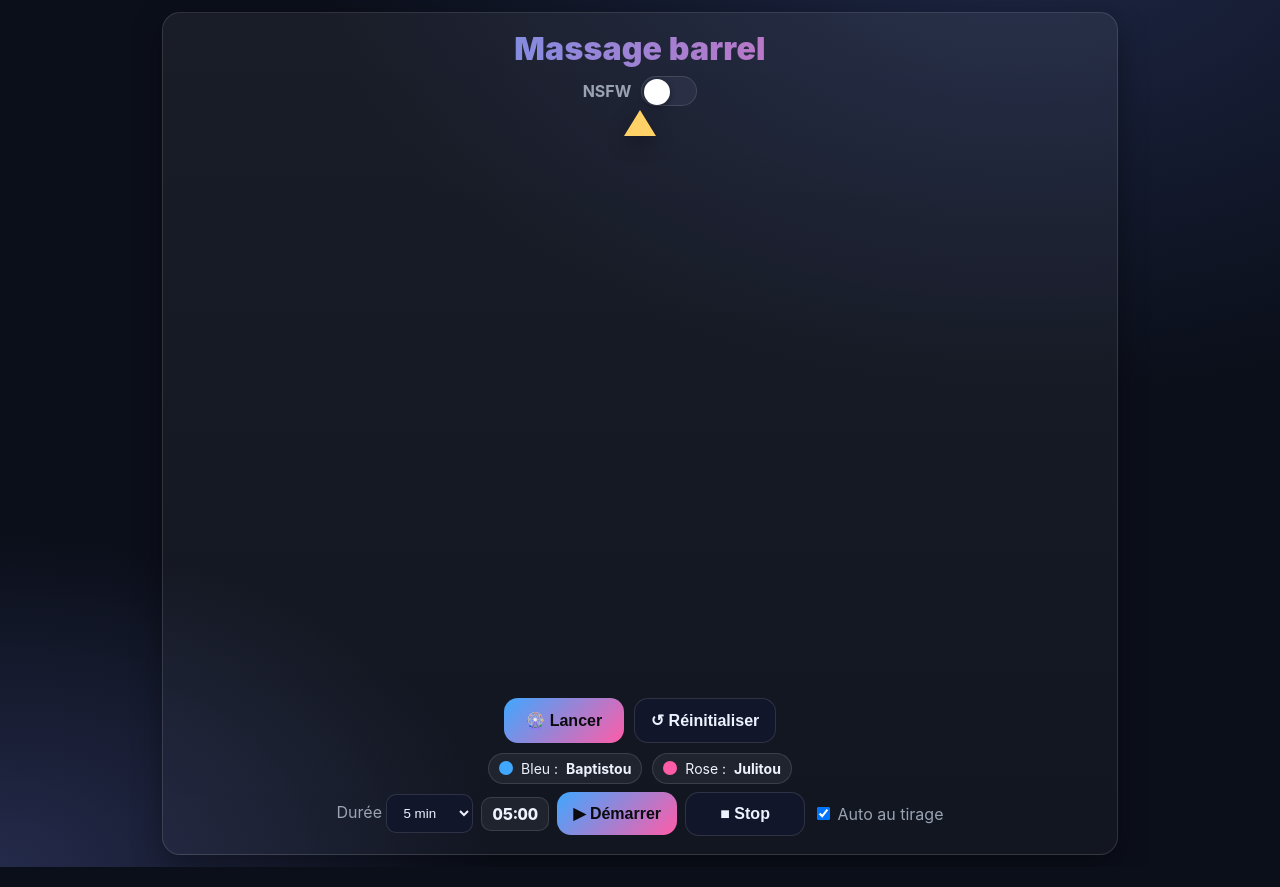
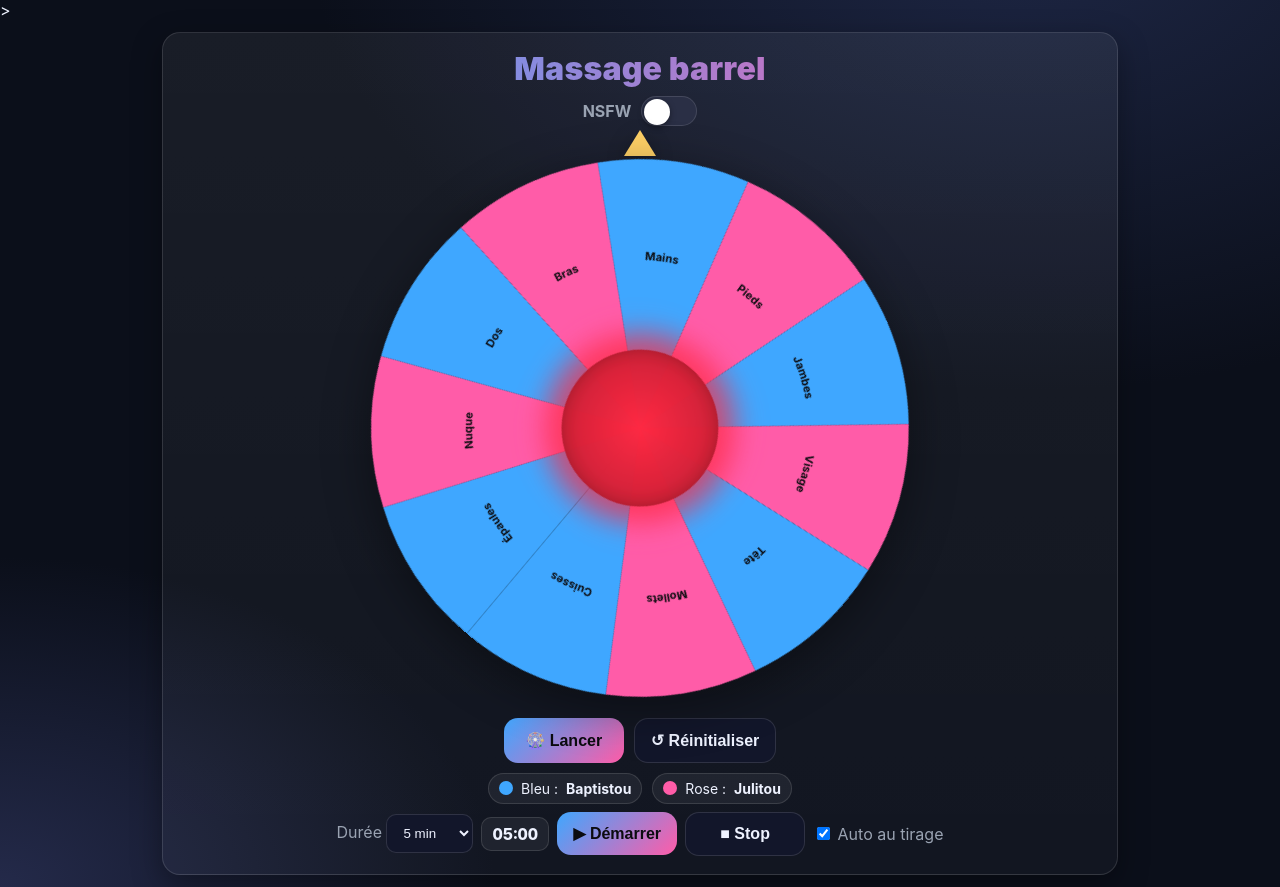
Before and after one commit to Bat38150/roulette-massage, a plain HTML site: page index.html in a window 1280 px wide. Both pictures are taken after a click on the button "🎡 Lancer". Drawn offline with Linux system fonts and the light colour scheme.

Commit message:
Update index.html

```diff
--- a/index.html
+++ b/index.html
@@ -1,5 +1,6 @@
 <!DOCTYPE html>
 <html lang="fr">
+>
 <head>
 <meta charset="utf-8" />
 <meta name="viewport" content="width=device-width,initial-scale=1,viewport-fit=cover" />
@@ -16,13 +17,11 @@
 :root {
   --rose:#ff5ca8; --bleu:#3fa7ff;
   --segA:#ff5ca8; --segB:#3fa7ff;
-  --nsfwA:#ff2740; --nsfwB:#300000;
+  --nsfwA:#ff2740; --nsfwB:#200000;
   --text:#eef2ff; --muted:#9aa3b2; --ring:rgba(255,255,255,.12);
   --bg:#0b0f1a; --glow1:#1e2746; --glow2:#242a4a; --accent:#ffd166;
 }
-.nsfw-on {
-  --bg:#0a0a0d; --glow1:#3b0d14; --glow2:#160b0e; --accent:#ff2740;
-}
+.nsfw-on { --bg:#0a0a0d; --glow1:#3b0d14; --glow2:#160b0e; --accent:#ff2740; }
 *{box-sizing:border-box;-webkit-tap-highlight-color:transparent}
 body {
   margin:0; font-family:-apple-system,Inter,Roboto,sans-serif;
@@ -48,10 +47,7 @@ h1 {
   -webkit-background-clip:text; background-clip:text; color:transparent;
 }
 .nsfw-on h1{animation:pulse 2.6s ease-in-out infinite}
-@keyframes pulse{
-  0%,100%{filter:drop-shadow(0 0 0 rgba(255,39,64,0))}
-  50%{filter:drop-shadow(0 0 18px rgba(255,39,64,.32))}
-}
+@keyframes pulse{0%,100%{filter:drop-shadow(0 0 0 rgba(255,39,64,0))}50%{filter:drop-shadow(0 0 18px rgba(255,39,64,.32))}}
 .controls{display:flex;gap:10px;flex-wrap:wrap;justify-content:center;margin-top:10px}
 button{
   appearance:none;border:1px solid var(--ring);background:#12162a;color:var(--text);
@@ -60,36 +56,28 @@ button{
 }
 .primary{background:linear-gradient(135deg,var(--bleu),var(--rose));color:#0b0b0f;border:none}
 .nsfw-on .primary{background:linear-gradient(135deg,#ff2740,#b80f2d);color:#0b0b0f}
-
 .chip{display:inline-flex;align-items:center;gap:8px;padding:6px 10px;border-radius:999px;background:rgba(255,255,255,.06);border:1px solid var(--ring);font-size:clamp(12px,3.2vw,14px)}
 .swatch{width:14px;height:14px;border-radius:50%}
 .muted{color:var(--muted)}
-
-/* Switch NSFW */
 .switch{display:flex;align-items:center;gap:10px;justify-content:center;margin:6px 0 2px}
 .switch .lab{font-weight:700}
 .toggle{position:relative;width:56px;height:30px;border-radius:30px;background:#2a2f45;border:1px solid var(--ring);cursor:pointer;transition:.2s}
 .toggle::after{content:"";position:absolute;top:2px;left:2px;width:26px;height:26px;border-radius:50%;background:#fff;box-shadow:0 2px 6px rgba(0,0,0,.4);transition:.22s}
 .toggle.on{background:#ff2740;border-color:#ff2740}
 .toggle.on::after{transform:translateX(26px)}
-
 .wheel-box{display:grid;place-items:center;position:relative}
 .pointer{width:0;height:0;border-left:16px solid transparent;border-right:16px solid transparent;border-bottom:26px solid var(--accent);margin:2px 0 -8px;filter:drop-shadow(0 6px 10px rgba(0,0,0,.35))}
 svg{width:min(86vw,560px);height:auto;display:block;filter:drop-shadow(0 12px 24px rgba(0,0,0,.4));touch-action:manipulation}
-
-#spin {transform-box: fill-box; transform-origin: 0px 0px;} /* centrage SVG iPhone */
+#spin {transform-box: fill-box; transform-origin: center center;} /* ✅ Centrage corrigé */
 #wheelSvg { text-rendering: optimizeLegibility; }
-
-/* Flammes et hub */
 @keyframes flameFlicker{0%{opacity:.6;transform:scale(1)}50%{opacity:.9;transform:scale(1.02)}100%{opacity:.7;transform:scale(1)}}
 @keyframes hubPulse{0%,100%{opacity:.5;filter:blur(22px)}50%{opacity:.9;filter:blur(28px)}}
-
-/* Chrono */
 .timer{display:none;margin-top:8px;gap:8px;align-items:center;justify-content:center;flex-wrap:wrap}
 .timer .display{font-variant-numeric:tabular-nums;font-weight:800;padding:6px 10px;border-radius:10px;border:1px solid var(--ring);background:rgba(255,255,255,.06)}
 select{background:#12162a;color:var(--text);border:1px solid var(--ring);border-radius:10px;padding:10px 12px}
 </style>
 </head>
+
 <body>
 <div class="wrap">
   <section class="card">
@@ -103,8 +91,8 @@ select{background:#12162a;color:var(--text);border:1px solid var(--ring);border-
     <div class="wheel-box">
       <div class="pointer"></div>
 
-      <!-- SVG roue -->
-      <svg id="wheelSvg" viewBox="-500 -500 1000 1000">
+      <!-- 🧭 SVG centré -->
+      <svg id="wheelSvg" viewBox="0 0 1000 1000">
         <defs>
           <radialGradient id="flameGrad" cx="50%" cy="50%" r="55%">
             <stop offset="0%" stop-color="#ff6a00" stop-opacity="0.85"/>
@@ -118,8 +106,9 @@ select{background:#12162a;color:var(--text);border:1px solid var(--ring);border-
           </radialGradient>
         </defs>
 
-        <!-- Le groupe qu’on fait tourner -->
-        <g id="spin" transform="translate(0,0)">
+        <!-- On replace tout au centre du SVG -->
+        <g transform="translate(500,500)">
+          <g id="spin">
             <g id="flames" style="display:none">
               <circle r="455" fill="url(#flameGrad)" style="animation:flameFlicker 2s infinite"></circle>
             </g>
@@ -127,6 +116,7 @@ select{background:#12162a;color:var(--text);border:1px solid var(--ring);border-
             <g id="hub">
               <circle r="140" fill="url(#hubGrad)"></circle>
               <circle r="170" fill="#ff2740" opacity=".6" style="filter:blur(24px);animation:hubPulse 3s infinite"></circle>
+            </g>
           </g>
         </g>
       </svg>
@@ -159,48 +149,30 @@ select{background:#12162a;color:var(--text);border:1px solid var(--ring);border-
 </div>
 
 <script>
-/* ===================================
-   JavaScript principal (commenté)
-   =================================== */
 (function(){
-  const NAME_BLUE="Baptistou", NAME_ROSE="Julitou";
+  const NAME_BLUE="Baptistou",NAME_ROSE="Julitou";
   const LIST_SFW=["Épaules","Nuque","Dos","Bras","Mains","Pieds","Jambes","Visage","Tête","Mollets","Cuisses"];
-  const LIST_NSFW_RAW=[
-    "Happy Ending","Lingam(H)","Cuni(F)","Levrette","Yoni(H)","Missionnaire","Anus(H)","Jouissance simultanée"
-  ];
+  const LIST_NSFW_RAW=["Happy Ending","Lingam(H)","Cuni(F)","Levrette","Yoni(H)","Missionnaire","Anus(H)","Jouissance simultanée"];
 
-  const spinG=document.getElementById("spin"),
-        group=document.getElementById("wheelGroup"),
-        flames=document.getElementById("flames"),
-        legend=document.getElementById("legend"),
-        out=document.getElementById("out"),
-        nsfwToggle=document.getElementById("nsfwToggle"),
-        spinBtn=document.getElementById("spinBtn"),
-        resetBtn=document.getElementById("reset");
-
-  // Chrono
-  const timerRow=document.getElementById("timerRow"),durSel=document.getElementById("dur"),
-        tdisp=document.getElementById("tdisp"),tstart=document.getElementById("tstart"),
-        tstop=document.getElementById("tstop"),autoStart=document.getElementById("autoStart");
-
+  const spinG=document.getElementById("spin"),group=document.getElementById("wheelGroup"),flames=document.getElementById("flames"),legend=document.getElementById("legend"),out=document.getElementById("out");
+  const nsfwToggle=document.getElementById("nsfwToggle"),spinBtn=document.getElementById("spinBtn"),resetBtn=document.getElementById("reset");
+  const timerRow=document.getElementById("timerRow"),durSel=document.getElementById("dur"),tdisp=document.getElementById("tdisp"),tstart=document.getElementById("tstart"),tstop=document.getElementById("tstop"),autoStart=document.getElementById("autoStart");
   let nsfw=false,spinning=false,items=[],timerId=null,remaining=300;
 
-  function parseNSFW(list){return list.map(s=>{const m=s.match(/\((H|F)\)$/i);return{label:s.replace(/\((H|F)\)$/i,"").trim(),tag:m?m[1].toUpperCase():null}})}
-  function css(v){return getComputedStyle(document.documentElement).getPropertyValue(v).trim();}
-  function el(n,a={},t){const e=document.createElementNS("http://www.w3.org/2000/svg",n);for(const k in a)e.setAttribute(k,a[k]);if(t)e.textContent=t;return e;}
-  function sector(cx,cy,r,a0,a1){const x0=cx+r*Math.cos(a0),y0=cy+r*Math.sin(a0),x1=cx+r*Math.cos(a1),y1=cy+r*Math.sin(a1),large=a1-a0>Math.PI?1:0;return`M ${cx} ${cy} L ${x0} ${y0} A ${r} ${r} 0 ${large} 1 ${x1} ${y1} Z`;}
-  function arc(cx,cy,r,a0,a1){const x0=cx+r*Math.cos(a0),y0=cy+r*Math.sin(a0),x1=cx+r*Math.cos(a1),y1=cy+r*Math.sin(a1),large=a1-a0>Math.PI?1:0;return`M ${x0} ${y0} A ${r} ${r} 0 ${large} 1 ${x1} ${y1}`;}
-
+  const css=v=>getComputedStyle(document.documentElement).getPropertyValue(v).trim();
+  const el=(n,a={},t)=>{const e=document.createElementNS("http://www.w3.org/2000/svg",n);for(const k in a)e.setAttribute(k,a[k]);if(t)e.textContent=t;return e;};
+  const sector=(r,a0,a1)=>{const x0=r*Math.cos(a0),y0=r*Math.sin(a0),x1=r*Math.cos(a1),y1=r*Math.sin(a1);return`M0 0 L${x0} ${y0} A${r} ${r} 0 ${a1-a0>Math.PI?1:0} 1 ${x1} ${y1} Z`;}
+  const arc=(r,a0,a1)=>{const x0=r*Math.cos(a0),y0=r*Math.sin(a0),x1=r*Math.cos(a1),y1=r*Math.sin(a1);return`M${x0} ${y0} A${r} ${r} 0 ${a1-a0>Math.PI?1:0} 1 ${x1} ${y1}`;}
+  function parseNSFW(list){return list.map(s=>{const m=s.match(/\((H|F)\)$/i);return{label:s.replace(/\((H|F)\)$/i,"").trim(),tag:m?m[1].toUpperCase():null}});}
+  function loadItems(){items=nsfw?parseNSFW(LIST_NSFW_RAW):LIST_SFW.map(l=>({label:l,tag:null}))}
   function colorAt(i){return nsfw?(i%2?css("--nsfwB"):css("--nsfwA")):(i%2?css("--segA"):css("--segB"))}
-  function loadItems(){items=nsfw?parseNSFW(LIST_NSFW_RAW):LIST_SFW.map(l=>({label:l,tag:null}))}
-
   function buildWheel(){
     loadItems();group.innerHTML="";flames.style.display=nsfw?"block":"none";
     const n=items.length,R=480,Rt=300;
     for(let i=0;i<n;i++){
       const a0=-Math.PI/2+i*(2*Math.PI/n),a1=-Math.PI/2+(i+1)*(2*Math.PI/n);
-      group.appendChild(el("path",{d:sector(0,0,R,a0,a1),fill:colorAt(i)}));
-      const arcId=`a${i}`,p=el("path",{id:arcId,d:arc(0,0,Rt,a0+0.08,a1-0.08),fill:"none"});group.appendChild(p);
+      group.appendChild(el("path",{d:sector(R,a0,a1),fill:colorAt(i)}));
+      const arcId=`a${i}`,p=el("path",{id:arcId,d:arc(Rt,a0+0.08,a1-0.08),fill:"none"});group.appendChild(p);
       const txt=el("text",{"font-size":nsfw?"26":"20","fill":nsfw?"#fff":"#0b0b0f","font-weight":"700","font-family":"Inter"});
       const tp=el("textPath",{href:`#${arcId}`,"startOffset":"50%","text-anchor":"middle"},items[i].label);
       txt.appendChild(tp);group.appendChild(txt);
@@ -211,29 +183,17 @@ select{background:#12162a;color:var(--text);border:1px solid var(--ring);border-
       `<span class="chip"><span class="swatch" style="background:var(--bleu)"></span>Bleu : <b>Baptistou</b></span>
        <span class="chip"><span class="swatch" style="background:var(--rose)"></span>Rose : <b>Julitou</b></span>`;
   }
-
-  function setAngle(d){spinG.style.transform=`rotate(${d}deg)`;spinG.style.transformOrigin="0px 0px";spinG.style.transformBox="fill-box";}
-  function showRes(i){const it=items[i];if(!nsfw){const isBlue=colorAt(i)===css("--segB");out.innerHTML=`<b>${isBlue?NAME_BLUE:NAME_ROSE}</b> masse <b>${it.label}</b>`}
-    else{const r=it.tag==="H"?NAME_BLUE:it.tag==="F"?NAME_ROSE:(Math.random()<.5?NAME_BLUE:NAME_ROSE);out.innerHTML=`🎲 <b>${it.label}</b> — Pour <b>${r}</b>`}out.style.display="block"}
-
-  function spin(){
-    if(spinning)return;spinning=true;out.style.display="none";timerRow.style.display="flex";
-    const n=items.length,seg=360/n,idx=Math.floor(Math.random()*n),center=idx*seg+seg/2,turns=5+Math.floor(Math.random()*3),final=turns*360+(360-center)+(Math.random()-0.5)*6;
-    spinG.style.transition="transform 5.2s cubic-bezier(.12,.65,.06,1)";void spinG.offsetWidth;setAngle(final);
-    spinG.addEventListener("transitionend",()=>{spinG.style.transition="";setAngle(final);showRes(idx);if(autoStart.checked)startTimer();spinning=false},{once:true});
-  }
-
+  function setAngle(d){spinG.style.transform=`rotate(${d}deg)`;spinG.style.transformOrigin="center center";spinG.style.transformBox="fill-box";}
+  function showRes(i){const it=items[i];if(!nsfw){const isBlue=colorAt(i)===css("--segB");out.innerHTML=`<b>${isBlue?NAME_BLUE:NAME_ROSE}</b> masse <b>${it.label}</b>`}else{const r=it.tag==="H"?NAME_BLUE:it.tag==="F"?NAME_ROSE:(Math.random()<.5?NAME_BLUE:NAME_ROSE);out.innerHTML=`🎲 <b>${it.label}</b> — Pour <b>${r}</b>`}out.style.display="block";}
+  function spin(){if(spinning)return;spinning=true;out.style.display="none";timerRow.style.display="flex";const n=items.length,seg=360/n,idx=Math.floor(Math.random()*n),center=idx*seg+seg/2,turns=5+Math.floor(Math.random()*3),final=turns*360+(360-center)+(Math.random()-0.5)*6;spinG.style.transition="transform 5.2s cubic-bezier(.12,.65,.06,1)";void spinG.offsetWidth;setAngle(final);spinG.addEventListener("transitionend",()=>{spinG.style.transition="";setAngle(final);showRes(idx);if(autoStart.checked)startTimer();spinning=false},{once:true});}
   function reset(){setAngle(0);out.style.display="none";stopTimer()}
   function readDur(){remaining=parseInt(durSel.value,10)||300;tdisp.textContent=format(remaining)}
   function format(s){return`${String(Math.floor(s/60)).padStart(2,"0")}:${String(s%60).padStart(2,"0")}`}
   function tick(){remaining--;tdisp.textContent=format(remaining);if(remaining<=0){stopTimer();if(navigator.vibrate)navigator.vibrate([20,40,20]);}}
   function startTimer(){readDur();stopTimer();timerId=setInterval(tick,1000)}
   function stopTimer(){if(timerId){clearInterval(timerId);timerId=null}}
-
   function setNSFW(on){nsfw=!!on;document.body.classList.toggle("nsfw-on",nsfw);nsfwToggle.classList.toggle("on",nsfw);buildWheel();setAngle(0);out.style.display="none";}
-  nsfwToggle.addEventListener("click",()=>setNSFW(!nsfw));
-  spinBtn.addEventListener("click",spin);resetBtn.addEventListener("click",reset);
-  tstart.addEventListener("click",startTimer);tstop.addEventListener("click",stopTimer);durSel.addEventListener("change",readDur);
+  nsfwToggle.addEventListener("click",()=>setNSFW(!nsfw));spinBtn.addEventListener("click",spin);resetBtn.addEventListener("click",reset);tstart.addEventListener("click",startTimer);tstop.addEventListener("click",stopTimer);durSel.addEventListener("change",readDur);
   setNSFW(false);readDur();
 })();
 </script>
```
Lines whose indentation alone changed are shown as unchanged.
